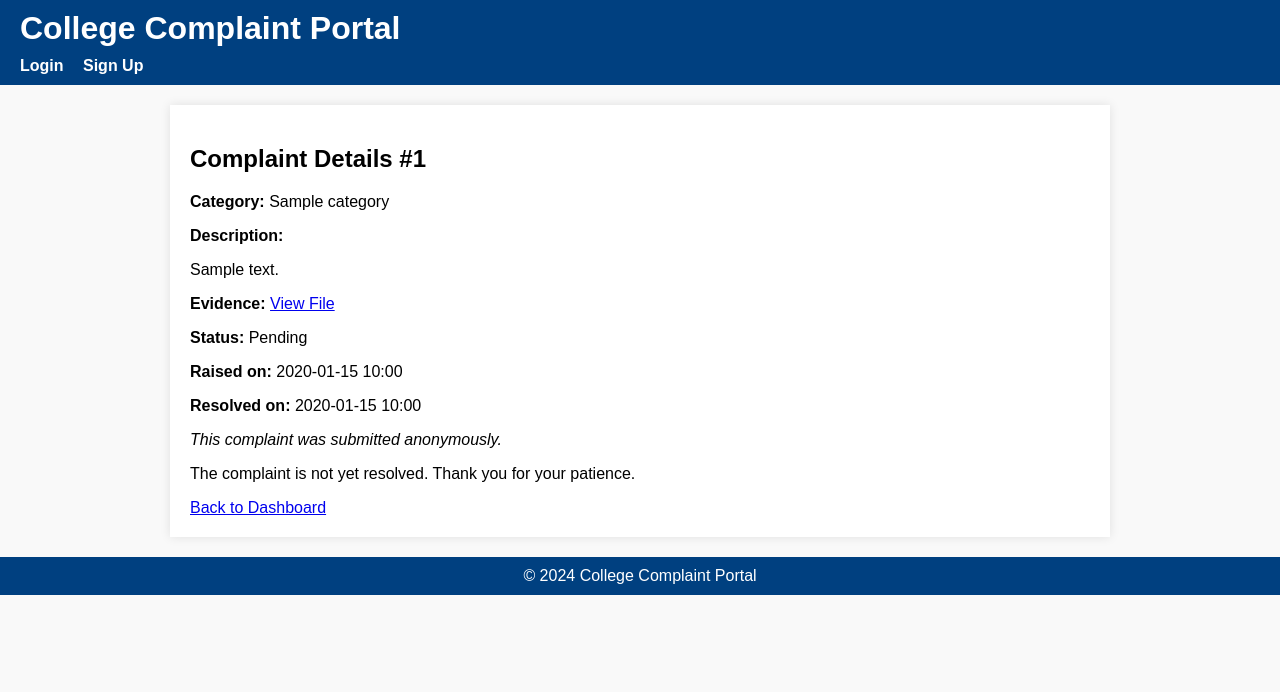
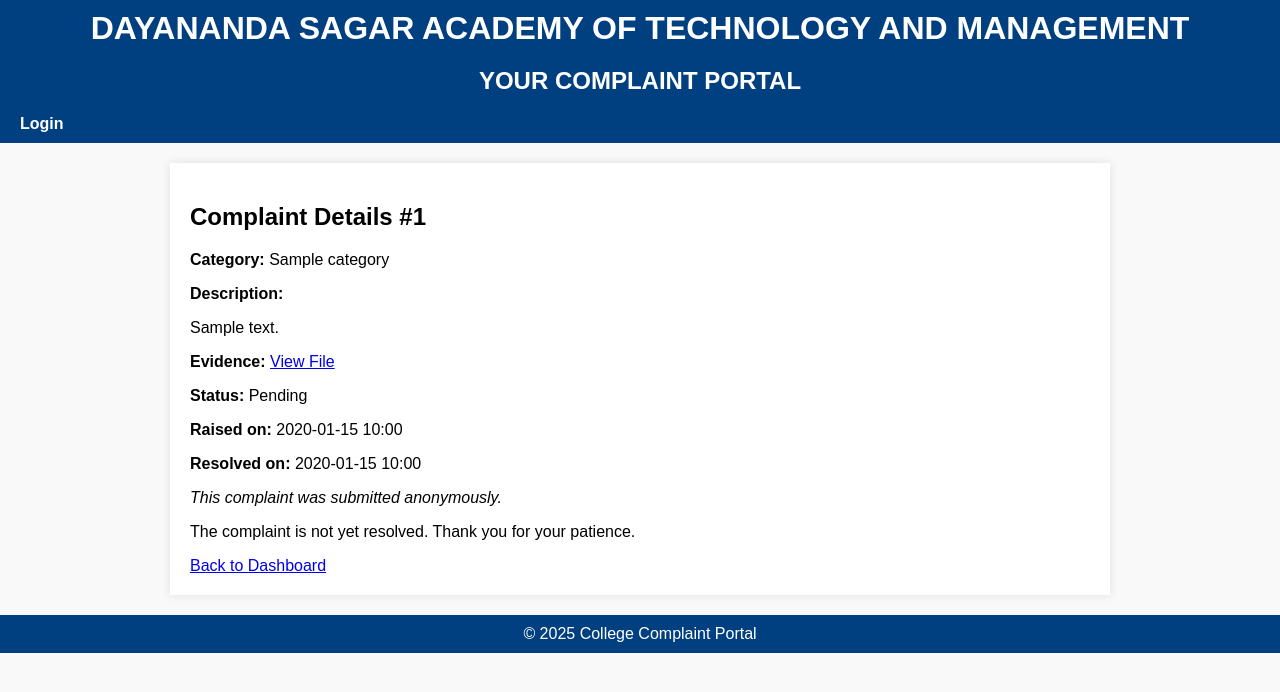
Before and after one commit to AishwaryaCG03/college-complain-portal, a Django app: template portal/templates/portal/complaint_detail.html in a window 1280 px wide. Shown: the top 692 px of the page. Run offline with Django 4.2, Linux system fonts and the light colour scheme; the template is opened without the code that fills it: most values are stand-ins (such as "Sample title", 1, 10 or a date in 2020).

Commit message:
Update base.html

```diff
--- a/portal/templates/base.html
+++ b/portal/templates/base.html
@@ -4,13 +4,14 @@
     <meta charset="UTF-8" />
     <meta name="viewport" content="width=device-width, initial-scale=1" />
     <title>College Complaint Portal</title>
+
     <style>
         /* Basic CSS (inline for simplification) */
         body { font-family: Arial, sans-serif; margin: 0; padding: 0; background: #f9f9f9; }
         header { background: #004080; color: white; padding: 10px 20px; }
-        header h1 { margin: 0; }
+        header h1 { margin: 0;text-align:center;}
         nav { margin-top: 10px; }
-        nav a { color: white; margin-right: 15px; text-decoration: none; font-weight: bold; }
+        nav a { color: white; margin-right: 15px; text-decoration: none; font-weight: bold;}
         .container { max-width: 900px; margin: 20px auto; padding: 20px; background: white; box-shadow: 0 0 10px rgba(0,0,0,0.1);}
         footer { background: #004080; color: white; text-align: center; padding: 10px; margin-top: 20px;}
         .btn { background: #0066cc; color: white; padding: 8px 15px; border: none; border-radius: 3px; cursor: pointer; font-size: 14px;}
@@ -31,7 +32,10 @@
 </head>
 <body>
     <header>
-        <h1>College Complaint Portal</h1>
+        <h1>DAYANANDA SAGAR ACADEMY OF TECHNOLOGY AND MANAGEMENT</h1>
+        <h2 style=text-align:center>YOUR COMPLAINT PORTAL</h2>
+
+
         <nav>
             {% if user.is_authenticated %}
                 <a href="{% url 'dashboard' %}">Dashboard</a>
@@ -40,7 +44,7 @@
                 <a href="{% url 'logout' %}">Logout</a>
             {% else %}
                 <a href="{% url 'login' %}">Login</a>
-                <a href="{% url 'signup' %}">Sign Up</a>
+
             {% endif %}
         </nav>
     </header>
@@ -54,7 +58,17 @@
         {% endblock %}
     </div>
     <footer>
-        &copy; 2024 College Complaint Portal
+        &copy; 2025 College Complaint Portal
     </footer>
 </body>
 </html>
+
+{% if user.is_authenticated %}
+  <!-- Existing navigation links here -->
+
+  {% if user.profile.role in "class_teacher hod principal admin" %}
+    <a href="{% url 'resolver_dashboard' %}">Resolver Dashboard</a>
+  {% endif %}
+
+  <!-- Other navigation links such as logout -->
+{% endif %}
```
